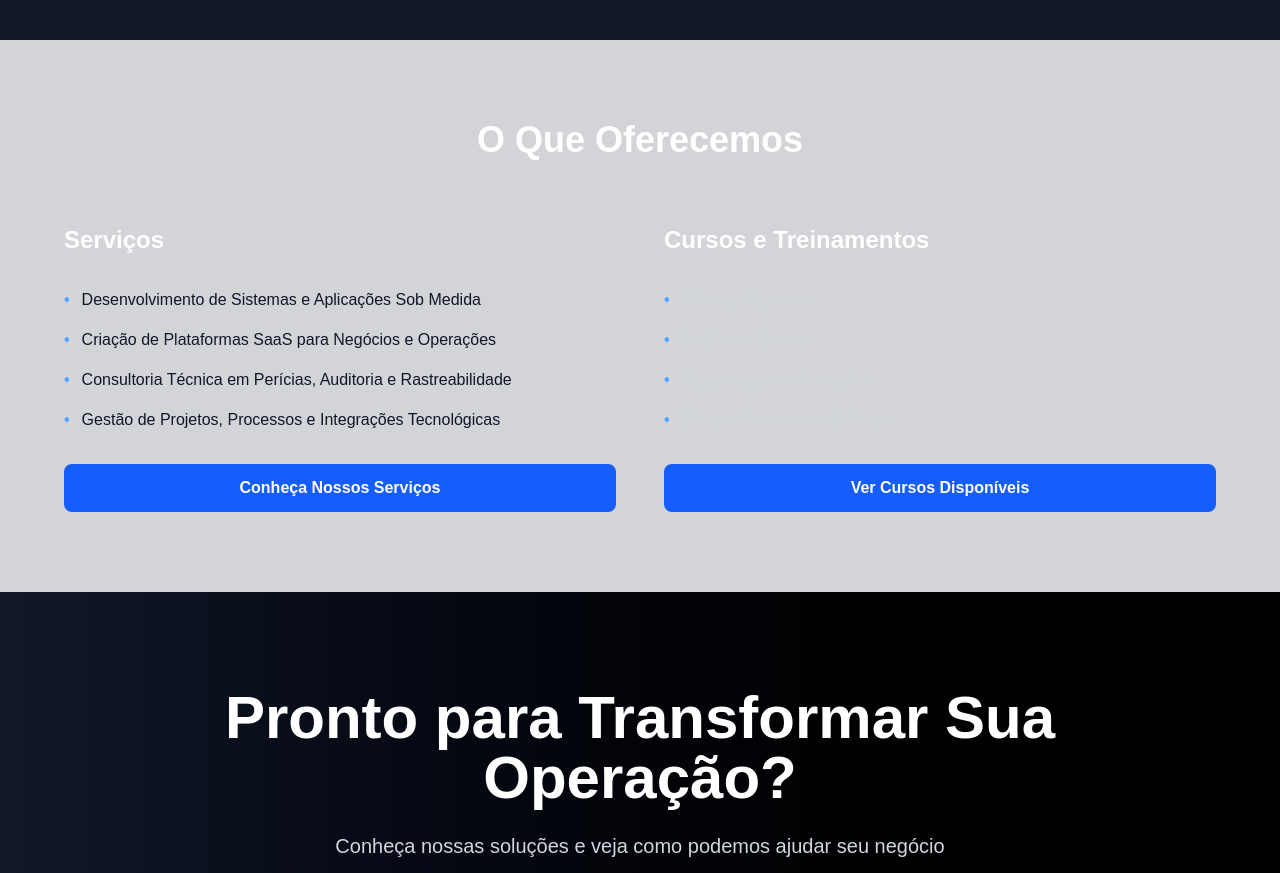
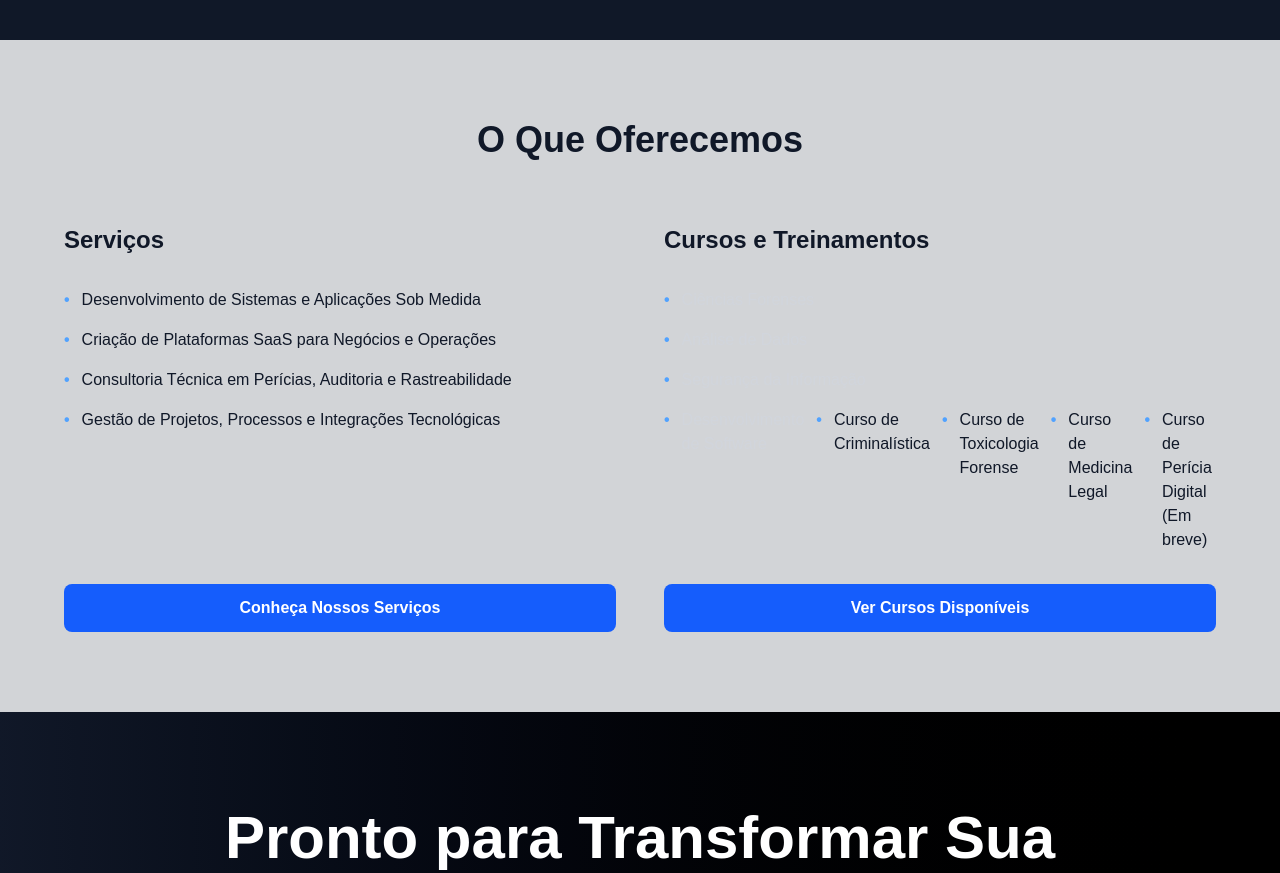
Before and after one commit to talesperito/investigacao-forense, a Next.js app: page / in a window 1280 px wide. Shown: the part 2700-3573 px from the top of the page. Built offline with nearby package versions, Linux system fonts and the light colour scheme.

Commit message:
Change text colors for services and courses section

```diff
--- a/app/page.tsx
+++ b/app/page.tsx
@@ -126,13 +126,12 @@ export default function HomePage() {
       {/* SERVIÇOS E CURSOS */}
       <section className="py-20 px-4 bg-gray-800/20">
         <div className="max-w-6xl mx-auto">
-          <h2 className="text-4xl font-bold text-center text-white mb-16">O Que Oferecemos</h2>
+          <h2 className="text-4xl font-bold text-center text-gray-900 mb-16">O Que Oferecemos</h2>
 
           <div className="grid grid-cols-1 md:grid-cols-2 gap-12">
             {/* SERVIÇOS */}
             <div className="flex flex-col">
-              <h3 className="text-2xl font-bold text-white mb-8">Serviços</h3>
-              <ul className="space-y-4 mb-8 text-gray-300 flex-grow">
+<h3 className="text-2xl font-bold text-gray-900 mb-8">Serviços</h3>              <ul className="space-y-4 mb-8 text-gray-300 flex-grow">
 <li className="flex items-start gap-3">
                   <span className="text-blue-400 font-bold">•</span>
 <span className="text-gray-900">Desenvolvimento de Sistemas e Aplicações Sob Medida</span>
@@ -157,7 +156,7 @@ export default function HomePage() {
 
             {/* CURSOS */}
             <div className="flex flex-col">
-              <h3 className="text-2xl font-bold text-white mb-8">Cursos e Treinamentos</h3>
+              <h3 className="text-2xl font-bold text-gray-900 mb-8">Cursos e Treinamentos</h3>
               <ul className="space-y-4 mb-8 text-gray-300 flex-grow">
                 <li className="flex items-start gap-3">
                   <span className="text-blue-400 font-bold">•</span>
@@ -174,6 +173,22 @@ export default function HomePage() {
                 <li className="flex items-start gap-3">
                   <span className="text-blue-400 font-bold">•</span>
                   <span>Desenvolvimento de Software</span>
+                  <li className="flex items-start gap-3">
+                  <span className="text-blue-400 font-bold">•</span>
+                  <span className="text-gray-900">Curso de Criminalística</span>
+                </li>
+                <li className="flex items-start gap-3">
+                  <span className="text-blue-400 font-bold">•</span>
+                  <span className="text-gray-900">Curso de Toxicologia Forense</span>
+                </li>
+                <li className="flex items-start gap-3">
+                  <span className="text-blue-400 font-bold">•</span>
+                  <span className="text-gray-900">Curso de Medicina Legal</span>
+                </li>
+                <li className="flex items-start gap-3">
+                  <span className="text-blue-400 font-bold">•</span>
+                  <span className="text-gray-900">Curso de Perícia Digital (Em breve)</span>
+                </li>
                 </li>
               </ul>
               <a href="/cursos" className="px-6 py-3 bg-blue-600 hover:bg-blue-700 transition-all duration-300 text-white font-semibold rounded-lg text-center">
```
